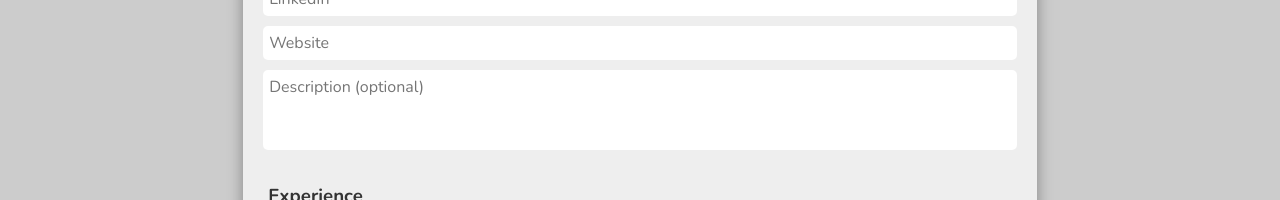
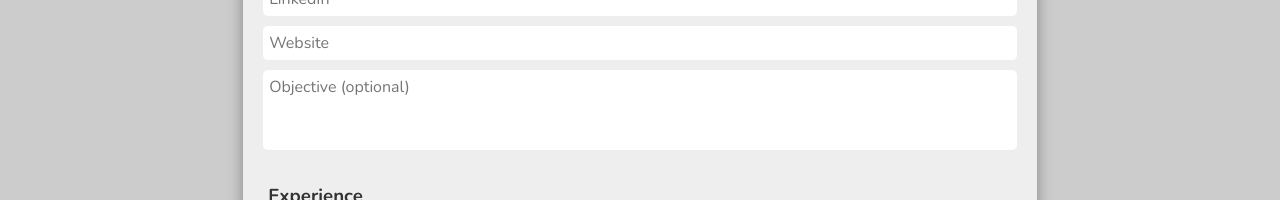
Before and after one commit to Wilson-Chu/resume-builder, a React (Create React App) app: page / in a window 1280 px wide. Shown: the part 501-701 px from the top of the page. Built offline with nearby package versions, Linux system fonts and the light colour scheme; a web font is replaced by a local one.

Commit message:
changed Personal description to optional Objective

```diff
--- a/src/components/CVForm/Personal.js
+++ b/src/components/CVForm/Personal.js
@@ -75,9 +75,9 @@ const Personal = ({ personalInfo, onChange }) => {
       />
       <TextArea
         onChange={(e) => onChange(e)}
-        name="description"
-        placeholder="Description (optional)"
-        value={personalInfo.description}
+        name="objective"
+        placeholder="Objective (optional)"
+        value={personalInfo.objective}
       />
     </Section>
   );
--- a/src/components/CVPreview/Content.js
+++ b/src/components/CVPreview/Content.js
@@ -15,9 +15,9 @@ const Content = ({ personalInfo, experience, education }) => {
 
   return (
     <ContentWrapper>
-      {personalInfo.description && (
-        <Section title="Description" contrastTitle>
-          <Description>{personalInfo.description}</Description>
+      {personalInfo.objective && (
+        <Section title="Objective" contrastTitle>
+          <Objective>{personalInfo.objective}</Objective>
         </Section>
       )}
       <Section title="Experience" direction="column" contrastTitle>
@@ -35,7 +35,7 @@ const ContentWrapper = styled.div`
   background-color: ${({ theme }) => theme.colors.light};
 `;
 
-const Description = styled.div`
+const Objective = styled.div`
   font-style: italic;
 `;
 
--- a/src/components/Utils/emptyCV.js
+++ b/src/components/Utils/emptyCV.js
@@ -11,7 +11,7 @@ const exampleCV = {
     email: "",
     linkedIn: "",
     website: "",
-    description: "",
+    objective: "",
   },
   experience: [
     {
--- a/src/components/Utils/exampleCV.js
+++ b/src/components/Utils/exampleCV.js
@@ -12,7 +12,7 @@ const exampleCV = {
     email: "john.smith@gmail.com",
     linkedIn: "www.linkedin.com",
     website: "www.wilsonchu.ca",
-    description:
+    objective:
       "Lorem ipsum dolor sit amet, consectetur adipiscing elit. Vestibulum tempus imperdiet nisl sed vestibulum. Donec gravida, nulla eget blandit fermentum, mauris nisi rutrum libero, ac pharetra erat est sit amet tellus.",
   },
   experience: [
```
